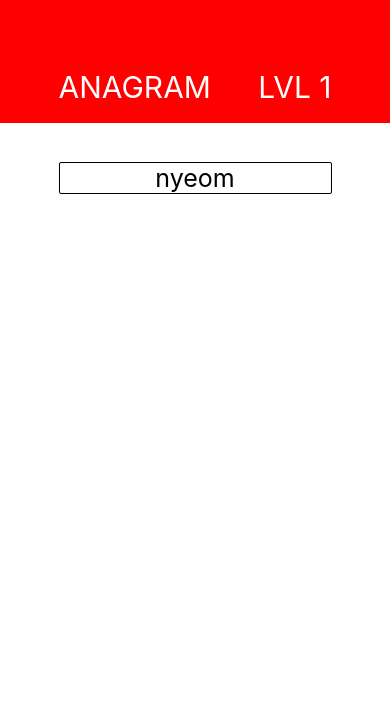
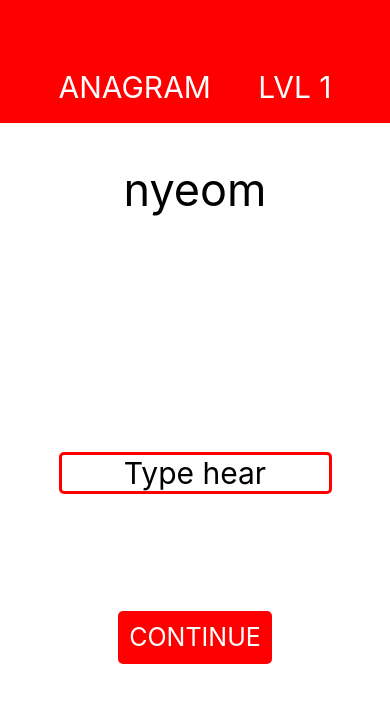
Before and after one commit to FortrainMas/Anagrams, a React Native app: screen / in a window 390 px wide. Shown: the top 702 px of the page. Built offline with nearby package versions, Linux system fonts and the light colour scheme.

Commit message:
I have made main interface of program. It doesnt't work because it hasn't any logic but I'll add it later

```diff
--- a/components/Content.js
+++ b/components/Content.js
@@ -1,26 +1,48 @@
 import React from 'react';
-import {View, Text, StyleSheet} from 'react-native';
+import {View, Text, StyleSheet, TextInput, TouchableOpacity} from 'react-native';
 import {getRandomAnagram} from '../utils/getRandomAnagram';
+import {ContinueButton} from './ContinueButton'
 
 export default function Content(){
     const AnagramData = getRandomAnagram();
     return(
         <View style = {styles.container}>
             <Text style = {styles.label}>{AnagramData.anagram}</Text>
+            <View style = {styles.inpContainer}>
+                <TextInput style = {styles.input} placeholder="Type hear"></TextInput>
+                <ContinueButton />
+            </View>
         </View>
     )
 }
 const styles = StyleSheet.create({
     container:{
         flex:10,
+        alignItems:'center'
+    },
+    inpContainer:{
+        width: '100%',
+        justifyContent:'center',
+        alignItems: 'center',
+        flexDirection: 'column',
+        height:'100%'
     },
     label:{
-        alignSelf:'center',
-        borderWidth: 1,
+        borderWidth: 0,
         borderRadius:2,
         marginTop:'10%',
         width: '70%',
         textAlign:'center',
-        fontSize: 25,
+        fontSize: 45,
+        marginBottom: '10%'
+    },
+    input: {
+        backgroundColor:'white',
+        borderWidth:3,
+        width: '70%',
+        fontSize: 30,
+        textAlign: 'center',
+        borderRadius: 5,
+        borderColor: 'red',
     }
 })
--- /dev/null
+++ b/components/ContinueButton.js
@@ -0,0 +1,22 @@
+import React from 'react';
+import {View, Text, TouchableOpacity, StyleSheet} from 'react-native';
+
+export function ContinueButton({onPress}){
+    return(
+        <TouchableOpacity style = {styles.button}>
+            <Text style = {styles.buttonText}>CONTINUE</Text>
+        </TouchableOpacity>
+    )
+}
+const styles = StyleSheet.create({
+    button:{
+        backgroundColor: 'red',
+        padding:'3%',
+        borderRadius: 5,
+        margin: '30%'
+    },
+    buttonText:{
+        color: 'white',
+        fontSize: 25
+    }
+})
```
